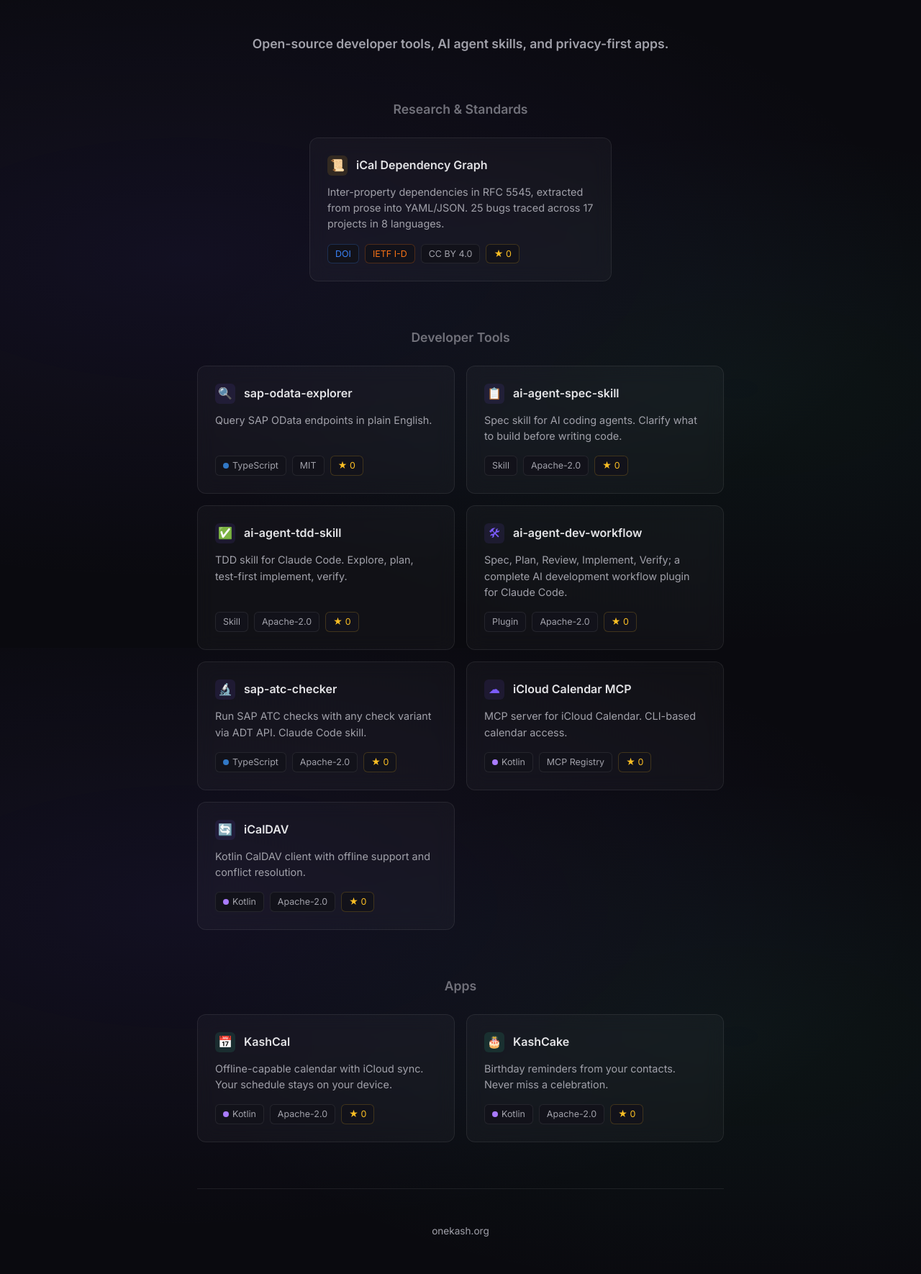
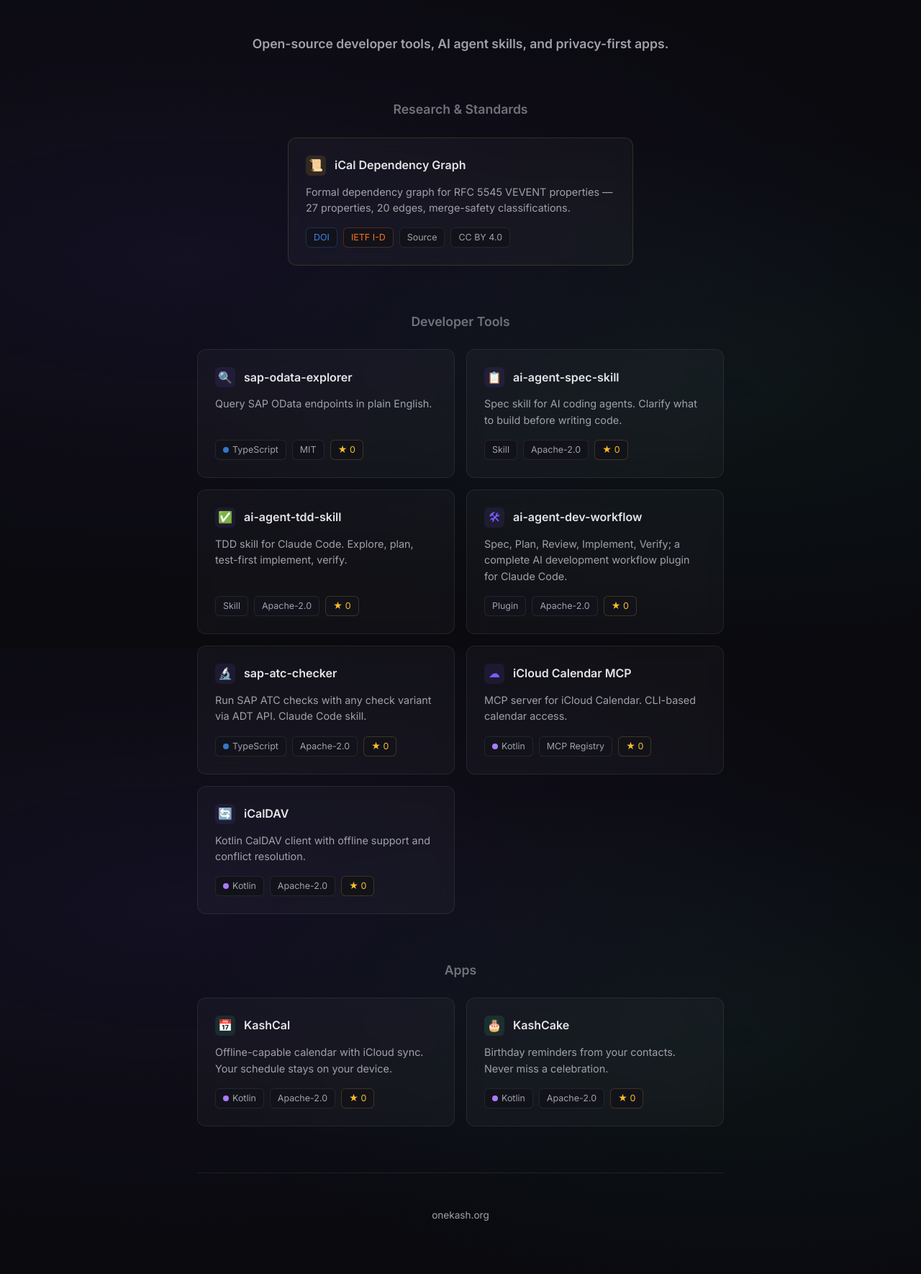
Before and after one commit to openkash/openkash.github.io, a Jekyll site: the page built from index.html, in a window 1280 px wide. Shown: the whole page at 72% size. Built offline with Jekyll 4.4.1, drawn with Linux system fonts in a browser that asks for light colours; comment, search, counter and statistics services are not loaded; after the commit the page ends 1748 px from its top, so only the background shows below that.

Commit message:
Point research card to Zenodo DOI and IETF datatracker
Primary link now goes to the citable DOI instead of GitHub.
Tags (DOI, IETF I-D, Source) are individually clickable links.
Description updated to formal research language.

```diff
--- a/assets/css/style.css
+++ b/assets/css/style.css
@@ -58,7 +58,7 @@ a:hover { text-decoration: underline; }
   gap: 16px;
 }
 
-.project-grid--single { max-width: 420px; margin: 0 auto; }
+.project-grid--single { max-width: 480px; margin: 0 auto; }
 
 .card {
   background: var(--bg-card); border: 1px solid var(--border-color);
@@ -118,7 +118,15 @@ a:hover { text-decoration: underline; }
 
 .tag--doi { color: #3b82f6; border-color: rgba(59, 130, 246, 0.25); text-decoration: none; }
 .tag--doi:hover { background: rgba(59, 130, 246, 0.1); text-decoration: none; }
-.tag--ietf { color: #f97316; border-color: rgba(249, 115, 22, 0.25); }
+.tag--ietf { color: #f97316; border-color: rgba(249, 115, 22, 0.25); text-decoration: none; }
+.tag--ietf:hover { background: rgba(249, 115, 22, 0.1); text-decoration: none; }
+.tag--source { color: var(--text-secondary); text-decoration: none; }
+.tag--source:hover { background: rgba(255, 255, 255, 0.05); text-decoration: none; }
+
+.card--featured { border-color: rgba(251, 191, 36, 0.15); }
+.card--featured:hover { border-color: rgba(251, 191, 36, 0.3); }
+.card__name a { color: inherit; text-decoration: none; }
+.card__name a:hover { color: var(--accent); text-decoration: none; }
 
 /* Footer */
 .footer {
--- a/index.html
+++ b/index.html
@@ -14,19 +14,19 @@ layout: default
     <h2 class="section__title">Research &amp; Standards</h2>
     <div class="project-grid project-grid--single">
 
-      <a class="card" href="https://github.com/iCalDAV/ical-dependency-graph" data-repo="iCalDAV/ical-dependency-graph">
+      <div class="card card--featured">
         <div class="card__header">
           <div class="card__icon card__icon--research">&#128220;</div>
-          <div class="card__name">iCal Dependency Graph</div>
+          <div class="card__name"><a href="https://doi.org/10.5281/zenodo.19299690">iCal Dependency Graph</a></div>
         </div>
-        <p class="card__desc">Inter-property dependencies in RFC 5545, extracted from prose into YAML/JSON. 25 bugs traced across 17 projects in 8 languages.</p>
+        <p class="card__desc">Formal dependency graph for RFC 5545 VEVENT properties &mdash; 27 properties, 20 edges, merge-safety classifications.</p>
         <div class="card__meta">
-          <span class="tag tag--doi">DOI</span>
-          <span class="tag tag--ietf">IETF I-D</span>
+          <a class="tag tag--doi" href="https://doi.org/10.5281/zenodo.19299690">DOI</a>
+          <a class="tag tag--ietf" href="https://datatracker.ietf.org/doc/draft-kashyap-calext-ical-property-deps/">IETF I-D</a>
+          <a class="tag tag--source" href="https://github.com/iCalDAV/ical-dependency-graph">Source</a>
           <span class="tag">CC BY 4.0</span>
-          <span class="tag tag--stars" hidden>&#9733; 0</span>
         </div>
-      </a>
+      </div>
 
     </div>
   </section>
```
